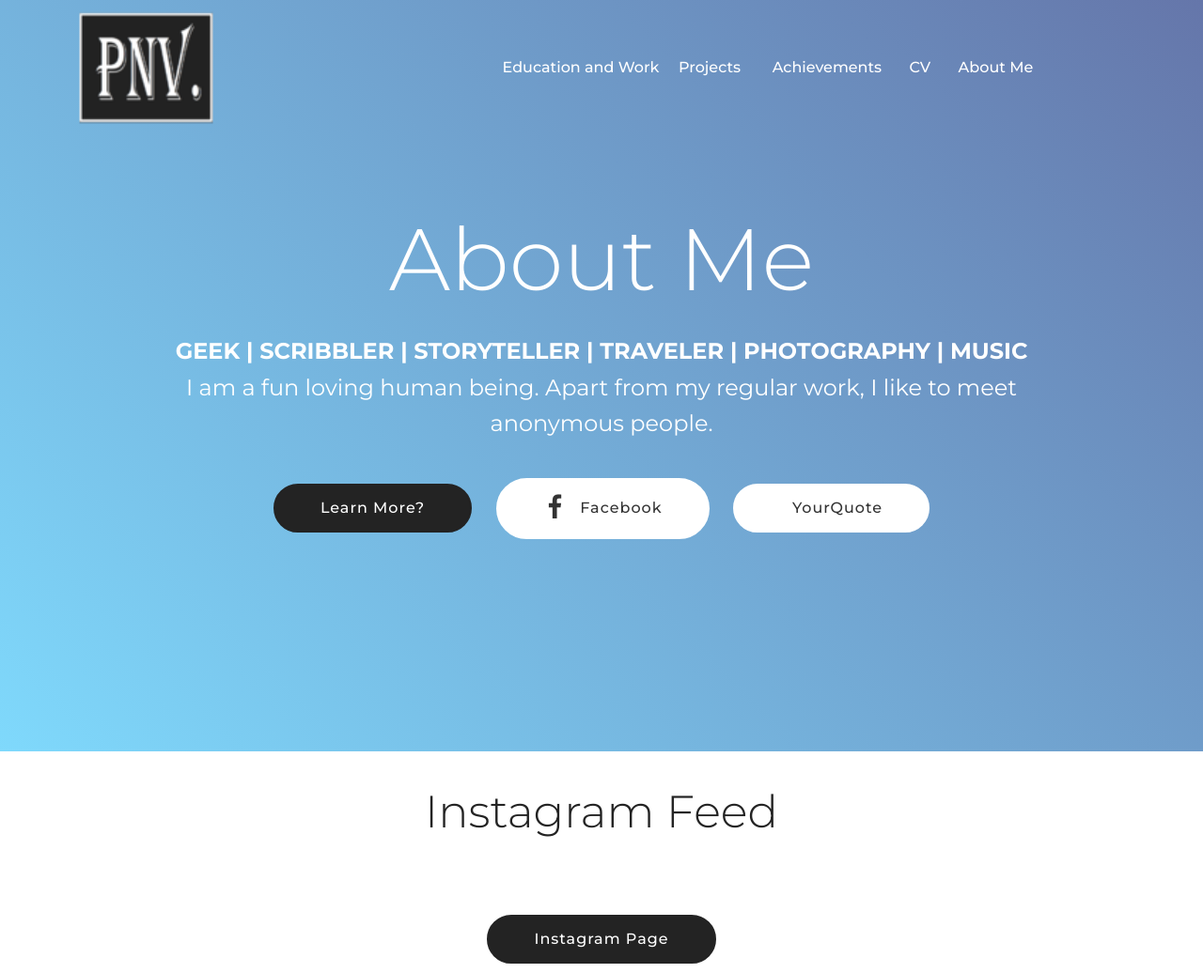
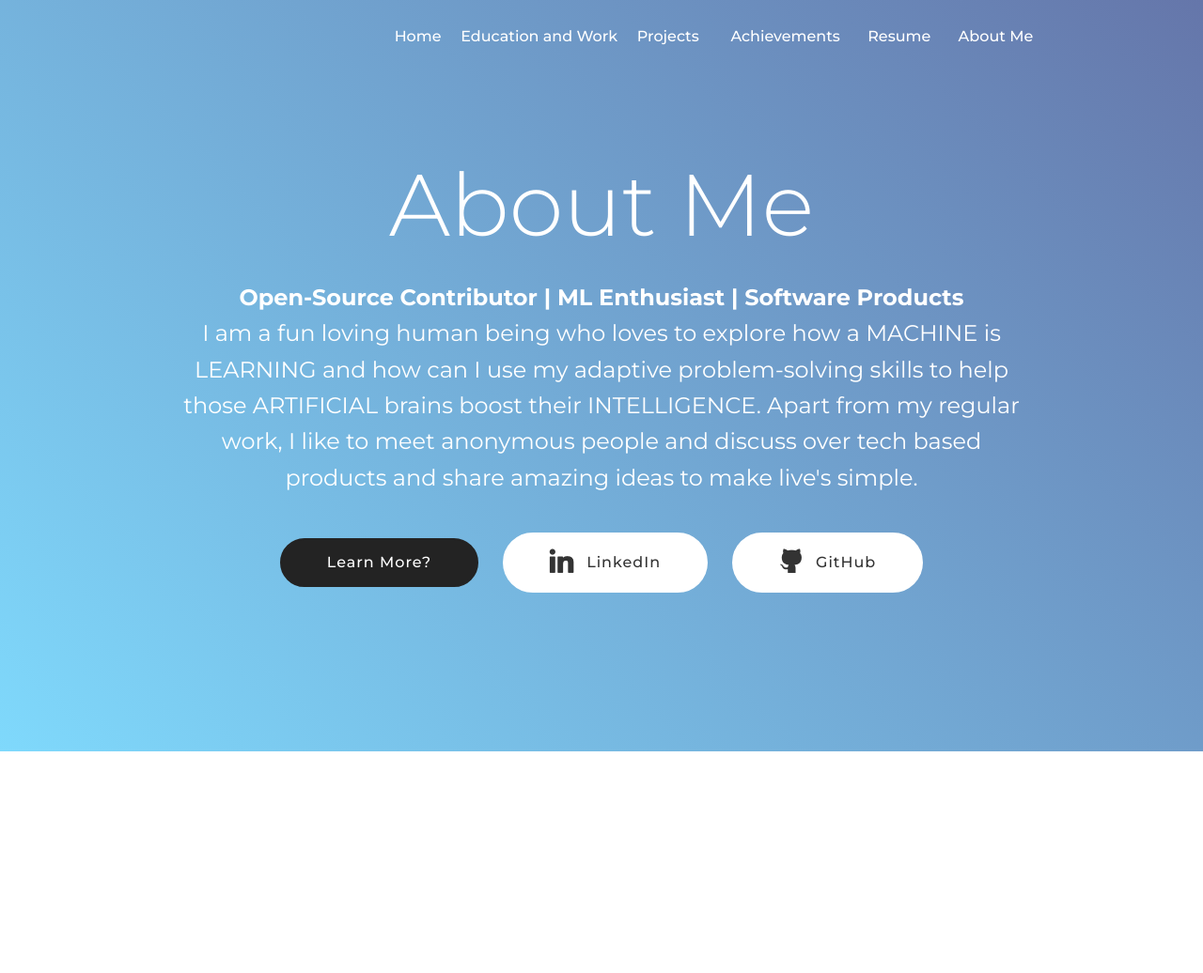
Before and after one commit to raushan70/findme, a plain HTML site: page about.html in a window 1280 px wide. Shown: the top 1036 px of the page at 94% size. After the commit the page ends 800 px from the top, so only its background shows below. Drawn offline with Linux system fonts and the light colour scheme.

Commit message:
Update about.html

```diff
--- a/about.html
+++ b/about.html
@@ -21,15 +21,11 @@
   <link rel="stylesheet" href="assets/slick.css">
   <link rel="stylesheet" href="assets/theme/css/style.css">
   <link rel="stylesheet" href="assets/mobirise/css/mbr-additional.css" type="text/css">
+</head>
 
+<body>
 
-
-</head>
-<body>
 <section class="menu cid-quj7SvnMPG" once="menu" id="menu1-p">
-
-
-
     <nav class="navbar navbar-expand beta-menu navbar-dropdown align-items-center navbar-fixed-top navbar-toggleable-sm bg-color transparent">
         <button class="navbar-toggler navbar-toggler-right" type="button" data-toggle="collapse" data-target="#navbarSupportedContent" aria-controls="navbarSupportedContent" aria-expanded="false" aria-label="Toggle navigation">
             <div class="hamburger">
@@ -39,78 +35,57 @@
                 <span></span>
             </div>
         </button>
-        <div class="menu-logo">
-            <div class="navbar-brand">
-                <span class="navbar-logo">
-                    <a href="index.html">
-                         <img src="assets/images/ajframeinveted-821x727.png" alt="Mobirise" title="" style="height: 8rem;">
-                    </a>
-                </span>
-                <span class="navbar-caption-wrap"><a class="navbar-caption text-white display-4" href="https://mobirise.com"></a></span>
-            </div>
-        </div>
         <div class="collapse navbar-collapse" id="navbarSupportedContent">
-            <ul class="navbar-nav nav-dropdown nav-right" data-app-modern-menu="true"><li class="nav-item"><a class="nav-link link text-white display-4" href="edwork.html">Education and Work</a></li><li class="nav-item"><a class="nav-link link text-white display-4" href="works.html">Projects</a></li><li class="nav-item"><a class="nav-link link text-white display-4" href="achieve.html">&nbsp; &nbsp;Achievements&nbsp;</a></li><li class="nav-item"><a class="nav-link link text-white display-4" href="CV/CV.pdf" target="_blank">&nbsp;CV</a></li><li class="nav-item"><a class="nav-link link text-white display-4" href="about.html">&nbsp; About Me &nbsp; &nbsp; &nbsp; &nbsp; &nbsp; &nbsp; &nbsp; &nbsp; &nbsp; &nbsp;&nbsp;</a></li></ul>
-
+            <ul class="navbar-nav nav-dropdown nav-right" data-app-modern-menu="true"><li class="nav-item"><a class="nav-link link text-white display-4" href="index.html">Home</a></li><li class="nav-item"><a class="nav-link link text-white display-4" href="edwork.html">Education and Work</a></li><li class="nav-item"><a class="nav-link link text-white display-4" href="works.html">Projects</a></li><li class="nav-item"><a class="nav-link link text-white display-4" href="achieve.html">&nbsp; &nbsp;Achievements&nbsp;</a></li><li class="nav-item"><a class="nav-link link text-white display-4" href="CV/CV.pdf" target="_blank">&nbsp;Resume</a></li><li class="nav-item"><a class="nav-link link text-white display-4" href="about.html">&nbsp; About Me &nbsp; &nbsp; &nbsp; &nbsp; &nbsp; &nbsp; &nbsp; &nbsp; &nbsp; &nbsp;&nbsp;</a></li></ul>
         </div>
     </nav>
 </section>
 
-<section class="engine"><a href="https://mobirise.co/k">bootstrap templates</a></section><section class="header5 cid-qGPxC7oC3e mbr-fullscreen" id="header5-r">
 
-
-
-
+<section class="header5 cid-qGPxC7oC3e mbr-fullscreen" id="header5-r">
     <div class="container">
         <div class="row justify-content-center">
             <div class="mbr-white col-md-10">
                 <h1 class="mbr-section-title align-center pb-3 mbr-fonts-style display-1">
                     About Me</h1>
                 <p class="mbr-text align-center display-5 pb-3 mbr-fonts-style">
-                   <b>GEEK | SCRIBBLER | STORYTELLER | TRAVELER | PHOTOGRAPHY | MUSIC </b><br>
-                   I am a fun loving human being. Apart from my regular work, I like to meet anonymous people.</p>
+                   <b>Open-Source Contributor |  ML Enthusiast | Software Products </b><br>
+                   I am a fun loving human being who loves to explore how a MACHINE is LEARNING and how can I use my adaptive problem-solving skills to help those ARTIFICIAL brains boost their INTELLIGENCE.
+                Apart from my regular work, I like to meet anonymous people and discuss over tech based products and share amazing ideas to make live's simple. </p>
                 <div class="mbr-section-btn align-center"><a class="btn btn-md btn-secondary display-4" href="about.html#instagram-feed-block-s">Learn More?</a>
-                        <a class="btn btn-md btn-white display-4" href="https://www.facebook.com/pnidhi26" target="_blank"><span class="socicon socicon-facebook mbr-iconfont mbr-iconfont-btn"></span>Facebook</a> <a class="btn btn-md btn-white display-4" href="hhttps://www.yourquote.in/prakash-nidhi-verma-p3gx/quotes" target="_blank"><span class="socicon socicon-yourquote mbr-iconfont mbr-iconfont-btn"></span>YourQuote</a></div>
+                        <a class="btn btn-md btn-white display-4" href="https://www.linkedin.com/in/pnidhi26" target="_blank"><span class="socicon socicon-linkedin mbr-iconfont mbr-iconfont-btn"></span>LinkedIn</a> <a class="btn btn-md btn-white display-4" href="https://www.github.com/pnidhi26" target="_blank"><span class="socicon socicon-github mbr-iconfont mbr-iconfont-btn"></span>GitHub</a></div>
             </div>
         </div>
     </div>
+</section>
 
 
-</section>
-
-<section class="mbr-instagram-feed" data-rows="2" data-per-row-slider="" data-spacing="2" data-full-width="" data-token="6865383375.727bfe1.f943097b53424fdda35b704775e287ba" data-per-row-grid="7" id="instagram-feed-block-s" data-rv-view="347" style="background-color: rgb(255, 255, 255); padding-top: 40px; padding-bottom: 40px;">
-
+<!-- <section class="mbr-instagram-feed" data-rows="2" data-per-row-slider="" data-spacing="2" data-full-width="" data-token="6865383375.727bfe1.f943097b53424fdda35b704775e287ba" data-per-row-grid="7" id="instagram-feed-block-s" data-rv-view="347" style="background-color: rgb(255, 255, 255); padding-top: 40px; padding-bottom: 40px;">
     <div class="container container_toggle">
         <div class="row">
             <div class="col">
                 <div class="inst">
                     <h1 class="inst__title align-center mbr-fonts-style display-2">Instagram Feed</h1>
                     <div class="inst__content"></div>
-
                 </div>
             </div>
         </div>
     </div>
-</section>
-
-<section class="mbr-section content8 cid-qHceLDCG8T" id="content8-1k">
+</section> -->
 
 
-
+<!-- <section class="mbr-section content8 cid-qHceLDCG8T" id="content8-1k">
     <div class="container">
         <div class="media-container-row title">
             <div class="col-12 col-md-8">
-                <div class="mbr-section-btn align-center"><a class="btn btn-primary display-4" href="https://www.instagram.com/sultry_knight/" target="_blank">Instagram Page</a></div>
+                <div class="mbr-section-btn align-center"><a class="btn btn-primary display-4" href="https://www.instagram.com/incognito__.___/" target="_blank">Instagram Page</a></div>
             </div>
         </div>
     </div>
-</section>
-
-<section class="features13 cid-qH0dwlqQCB" id="features13-11">
+</section> -->
 
 
-
-
+<!-- <section class="features13 cid-qH0dwlqQCB" id="features13-11">
     <div class="container">
         <h2 class="mbr-section-title pb-3 mbr-fonts-style display-2">
             Memories</h2>
@@ -145,43 +120,30 @@
                 </p>
             </div>
         </div>
-</div></section>
-
-<section class="cid-qGTHKZfmwQ mbr-reveal" id="footer5-x">
+</div>
+</section> -->
 
 
+<!-- <section class="cid-quiXu9EWAt mbr-reveal" id="footer5-1">
 
+    <div class="container">
+        <div class="footer-lower">
 
-
-   <div class="container">
-        <div class="media-container-row">
-            <div class="col-md-3">
-                <div class="media-wrap">
-                    <a href="#top">
-                       <img src="assets/images/aj-821x727.png" alt="Mobirise" title="">
-                    </a>
-                </div>
-            </div>
-            <div class="col-md-9">
-                <p class="mbr-text align-right links mbr-fonts-style display-7">&nbsp; &nbsp; &nbsp; &nbsp; &nbsp; &nbsp; &nbsp; &nbsp; &nbsp; &nbsp; &nbsp; &nbsp; &nbsp; &nbsp; &nbsp; &nbsp; &nbsp; &nbsp; &nbsp; &nbsp; &nbsp; &nbsp;&nbsp;</p>
-            </div>
-        </div>
-        <div class="footer-lower">
-            <div class="media-container-row">
-                <div class="col-md-12">
-                    <hr>
-                </div>
-            </div>
             <div class="media-container-row mbr-white">
                 <div class="col-md-6 copyright">
                     <p class="mbr-text mbr-fonts-style display-7">
-                        © Copyright 2019 | Prakash Nidhi Verma</p>
+                        © Copyright | Prakash Nidhi Verma</p>
                 </div>
                 <div class="col-md-6">
                     <div class="social-list align-right">
                         <div class="soc-item">
-                            <a href="https://twitter.com/LightNV26">
-                                <span class="mbr-iconfont mbr-iconfont-social socicon-twitter socicon"></span>
+                            <a href="https://www.linkedin.com/in/pnidhi26/">
+                                <span class="mbr-iconfont mbr-iconfont-social socicon-linkedin socicon"></span>
+                            </a>
+                        </div>
+                        <div class="soc-item">
+                            <a href="https://github.com/pnidhi26">
+                                <span class="mbr-iconfont mbr-iconfont-social socicon-github socicon"></span>
                             </a>
                         </div>
                         <div class="soc-item">
@@ -190,33 +152,16 @@
                             </a>
                         </div>
                         <div class="soc-item">
-                            <a href="https://github.com/pnidhi26">
-                                <span class="mbr-iconfont mbr-iconfont-social socicon-github socicon"></span>
-                            </a>
-                        </div>
-                        <div class="soc-item">
-                            <a href="https://www.instagram.com/sultry_knight/">
+                            <a href="https://www.instagram.com/incognito__.___/">
                                 <span class="mbr-iconfont mbr-iconfont-social socicon-instagram socicon"></span>
                             </a>
                         </div>
-                        <div class="soc-item">
-                            <a href="https://plus.google.com/u/0/+Mobirise" target="_blank">
-                                <span class="socicon-googleplus socicon mbr-iconfont mbr-iconfont-social"></span>
-                            </a>
-                        </div>
-                        <!--<div class="soc-item">
-                            <a href="https://www.behance.netarpit9013a2c3">
-                                <span class="mbr-iconfont mbr-iconfont-social socicon-behance socicon"></span>
-                            </a>
-                        </div> -->
                     </div>
                 </div>
             </div>
         </div>
     </div>
-</section>
-
-
+</section> -->
   <script src="assets/web/assets/jquery/jquery.min.js"></script>
   <script src="assets/popper/popper.min.js"></script>
   <script src="assets/tether/tether.min.js"></script>
@@ -228,7 +173,6 @@
   <script src="assets/touchswipe/jquery.touch-swipe.min.js"></script>
   <script src="assets/theme/js/script.js"></script>
 
-
   <input name="animation" type="hidden">
   </body>
 </html>
```
